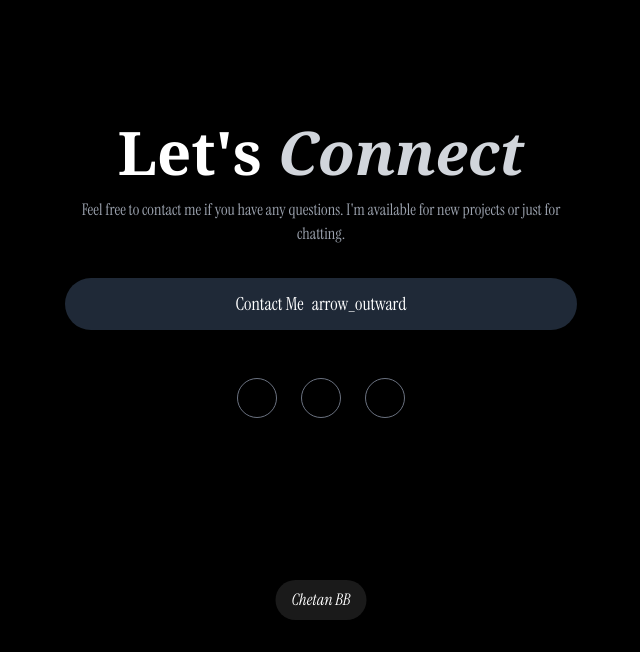
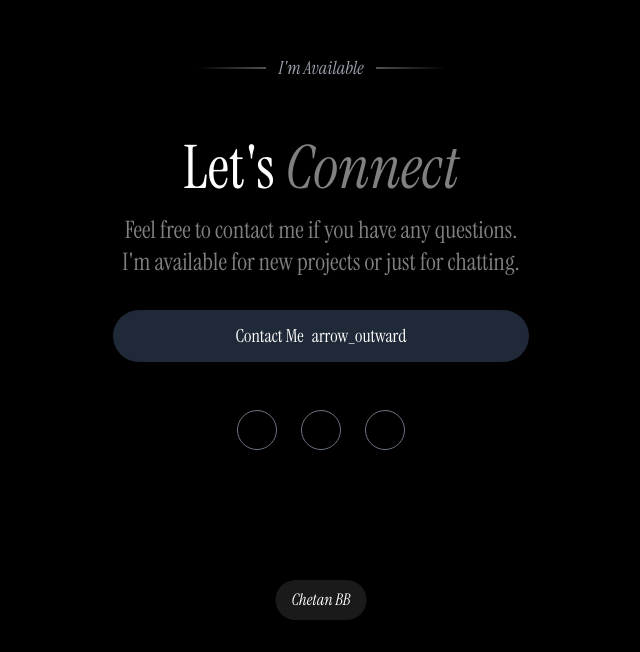
Before and after one commit to Chetan-B-B/cbbportfolio, a React (Vite) app: page / in a window 1280 px wide. Shown: the part 3792-4444 px from the top of the page, without its empty margins (319-959 px from the left). Built offline with nearby package versions, Linux system fonts and the light colour scheme; a web font is replaced by a local one.

Commit message:
started footer

```diff
--- a/src/components/Contact/Contact.jsx
+++ b/src/components/Contact/Contact.jsx
@@ -2,7 +2,7 @@ const Contact = () => {
   return (
     <section
       id="contact"
-      className="relative flex flex-col items-center justify-center min-h-screen text-white bg-black font-portfolio"
+      className="relative flex flex-col items-center justify-center min-h-screen text-white bg-black bg-custom-radial font-portfolio"
     >
       {/* Spotlight Effect */}
       {/* <div
@@ -13,22 +13,22 @@ const Contact = () => {
       {/* Main Content */}
       <div className="px-6 mx-auto text-center max-w-7xl">
         {/* Subtitle */}
-        <div className="text-center">
+        <div className="text-center mb-14 ">
           <div className="flex items-center justify-center space-x-3">
-                    <div className=" bg-gradient-to-r from-gray-600/0 to-black/50  h-[2px] w-[69px] overflow-hidden opacity-50"/>
-                    <p className="text-lg italic font-normal  text-[#00000080]">I&apos;m Available </p>
+                    <div className=" bg-gradient-to-r from-gray-600/0 to-gray-200/70  h-[2px] w-[69px] overflow-hidden opacity-50"/>
+                    <p className="text-lg italic font-normal text-gray-400">I&apos;m Available </p>
 
-                        <div className="bg-gradient-to-l from-gray-600/0 to-black/50 h-[2px] w-[69px] overflow-hidden opacity-50" />
+                        <div className="bg-gradient-to-l from-gray-600/0 to-gray-200/70 h-[2px] w-[69px] overflow-hidden opacity-50" />
                     </div>
           </div>
 
         {/* Title */}
-        <h2 className="mt-2 font-serif text-5xl font-semibold md:text-6xl">
-          Let&apos;s <span className="italic text-gray-300">Connect</span>
+        <h2 className="mt-2 font-medium text-8xl md:text-6xl">
+         <span className="text-white">Let&apos;s</span>  <span className="italic text-[#ffffff80]">Connect</span>
         </h2>
 
         {/* Description */}
-        <p className="max-w-lg mx-auto mt-4 text-gray-400">
+        <p className="max-w-[26rem] mx-auto mt-4 text-2xl font-[900px] text-[#ffffff80]">
           Feel free to contact me if you have any questions. I&apos;m available for
           new projects or just for chatting.
         </p>
--- a/tailwind.config.js
+++ b/tailwind.config.js
@@ -5,6 +5,7 @@ export default {
     extend: {
       backgroundImage: {
         "footer-texture": "url('https://framerusercontent.com/images/6mcf62RlDfRfU61Yg5vb2pefpi4.png')",
+        'dark-gradient': 'radial-gradient(100% 100% at 0% 0%, #2e2e2e 0%, rgb(0, 0, 0))',
       },
       fontFamily: {
         berkshire: ["Berkshire Swash", "sans-serif"],
```
